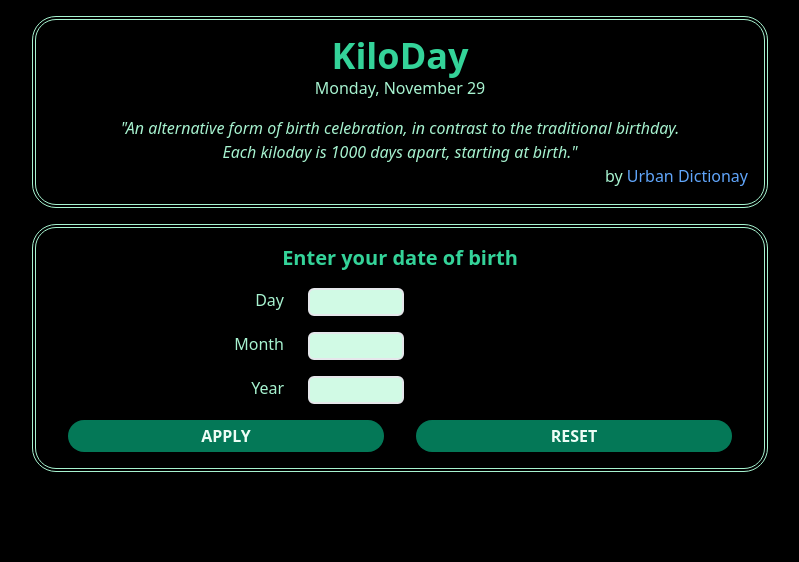
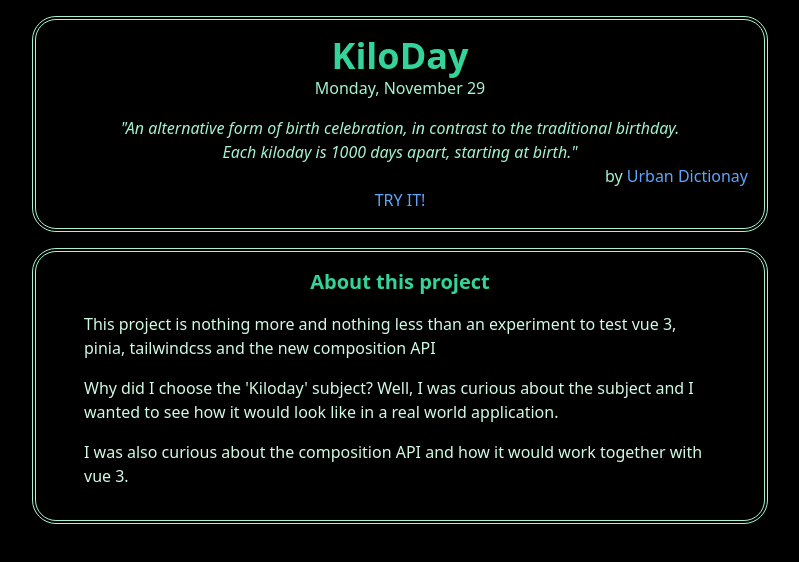
Before and after one commit to dsabalete/kiloday, a Vue app: page /about in a window 1280 px wide. Shown: the top 562 px of the page, without its empty margins (240-1039 px from the left). Built offline with nearby package versions, Linux system fonts and the light colour scheme.

Commit message:
feat: add Sentry and vue-router

```diff
--- a/package.json
+++ b/package.json
@@ -10,13 +10,16 @@
     "e2e": "cypress run --record --key a5745942-56e0-4a02-bc84-39f78fd7ad60"
   },
   "dependencies": {
+    "@sentry/tracing": "^6.17.3",
+    "@sentry/vue": "^6.17.3",
     "@tailwindcss/postcss7-compat": "^2.2.17",
     "autoprefixer": "^9",
     "core-js": "^3.6.5",
     "pinia": "^2.0.4",
     "postcss": "^7",
     "tailwindcss": "npm:@tailwindcss/postcss7-compat@^2.2.17",
-    "vue": "^3.0.0"
+    "vue": "^3.0.0",
+    "vue-router": "^4.0.12"
   },
   "devDependencies": {
     "@vue/cli-plugin-babel": "~4.5.0",
--- a/src/App.vue
+++ b/src/App.vue
@@ -1,47 +1,25 @@
 <template>
-  <main
-    class="container max-w-screen-sm md:max-w-screen-md mx-auto px-4 text-green-100"
-  >
+  <main class="main-container">
     <Header />
-
-    <BirthdayForm />
-
-    <ResultInfo v-if="isValid" />
-
-    <AdditionalInfo v-if="isValid" />
+    <router-view></router-view>
   </main>
 </template>
 
-<script>
-import { computed } from 'vue'
-import { useBirthdayStore } from '@/stores/birthday'
-import Header from './components/Header.vue'
-import BirthdayForm from './components/BirthdayForm.vue'
-import ResultInfo from './components/ResultInfo.vue'
-import AdditionalInfo from './components/AdditionalInfo.vue'
-
-export default {
-  components: { Header, BirthdayForm, ResultInfo, AdditionalInfo },
-  setup() {
-    const store = useBirthdayStore()
-
-    store.birthDate = null
-
-    const isValid = computed(() => {
-      return store.birthDate !== null
-    })
-
-    return { isValid }
-  }
-}
+<script setup>
+import Header from '@/components/Header.vue'
 </script>
 
 <style lang="postcss">
-header,
-section {
+body {
+  @apply bg-black;
+}
+.main-container {
+  @apply container max-w-screen-sm md:max-w-screen-md mx-auto px-4 text-green-100;
+}
+.section-title {
+  @apply text-xl font-bold mb-4 text-center text-green-400;
+}
+::v-deep section {
   @apply my-4 border-4 border-double border-green-200 p-4 rounded-3xl;
 }
-.section-title {
-  @apply text-xl font-bold mb-4 text-green-400;
-}
 </style>
--- a/src/components/BirthdayForm.vue
+++ b/src/components/BirthdayForm.vue
@@ -1,8 +1,6 @@
 <template>
-  <section class="flex flex-col text-green-200">
-    <h2 class="section-title text-center text-green-400">
-      Enter your date of birth
-    </h2>
+  <section>
+    <h2 class="section-title">Enter your date of birth</h2>
     <div class="form-group">
       <label for="day">Day</label>
       <input
--- a/src/components/Header.vue
+++ b/src/components/Header.vue
@@ -1,5 +1,5 @@
 <template>
-  <header class="text-center text-green-200">
+  <header class="header text-center text-green-200">
     <h1 class="text-4xl font-bold text-green-400">KiloDay</h1>
     {{ currentDate }}
     <blockquote class="mt-4 text-center italic">
@@ -11,23 +11,34 @@
       by
       <a
         href="https://www.urbandictionary.com/define.php?term=kiloday"
-        class="text-blue-400 hover:text-blue-300 hover:font-bold"
+        class="link"
         target="_blank"
       >
         Urban Dictionay</a
       >
     </div>
+
+    <router-link to="/" class="link">TRY IT!</router-link>
+    <router-link to="/about" class="link"
+      >What is this silly thing about?</router-link
+    >
   </header>
 </template>
 
-<script>
-import { getFormattedDateString } from '../commons/utils'
-export default {
-  name: 'Header',
-  setup() {
-    return {
-      currentDate: getFormattedDateString()
-    }
-  }
+<script setup>
+import { getFormattedDateString } from '@/commons/utils'
+
+const currentDate = getFormattedDateString()
+</script>
+
+<style lang="postcss" scoped>
+.header {
+  @apply my-4 border-4 border-double border-green-200 p-4 rounded-3xl;
 }
-</script>
+.link {
+  @apply text-blue-400 hover:text-blue-300;
+}
+.active {
+  @apply hidden;
+}
+</style>
--- a/src/index.css
+++ /dev/null
@@ -1,4 +0,0 @@
-body {
-  background: black;
-  color: white;
-}
--- a/src/main.js
+++ b/src/main.js
@@ -1,7 +1,27 @@
 import { createPinia } from 'pinia'
 import { createApp } from 'vue'
-import App from './App.vue'
-import './index.css'
-import './assets/tailwind.css'
 
-createApp(App).use(createPinia()).mount('#app')
+import * as Sentry from '@sentry/vue'
+import { Integrations } from '@sentry/tracing'
+import App from '@/App.vue'
+import '@/assets/tailwind.css'
+import router from '@/router'
+
+const app = createApp(App)
+const pinia = createPinia(app)
+
+Sentry.init({
+  app,
+  dsn: 'https://455ae1d7facb4efbaeb9b595fbcf117c@o1129515.ingest.sentry.io/6173398',
+  integrations: [
+    new Integrations.BrowserTracing({
+      tracingOrigins: ['localhost', 'kiloday.netlify.com', /^\//]
+    })
+  ],
+  tracesSampleRate: 1.0,
+  logErrors: true
+})
+
+app.use(router)
+app.use(pinia)
+app.mount('#app')
--- /dev/null
+++ b/src/router/index.js
@@ -0,0 +1,24 @@
+import { createRouter, createWebHistory } from 'vue-router'
+import Home from '@/views/Home.vue'
+import About from '@/views/About.vue'
+
+const routes = [
+  {
+    path: '/',
+    name: 'Home',
+    component: Home
+  },
+  {
+    path: '/about',
+    name: 'About',
+    component: About
+  }
+]
+
+const router = createRouter({
+  history: createWebHistory(),
+  linkActiveClass: 'active',
+  routes
+})
+
+export default router
--- /dev/null
+++ b/src/views/About.vue
@@ -0,0 +1,36 @@
+<template>
+  <div class="about">
+    <section>
+      <h2 class="section-title">About this project</h2>
+      <p>
+        This project is nothing more and nothing less than an experiment to test
+        vue 3, pinia, tailwindcss and the new composition API
+      </p>
+      <p>
+        Why did I choose the 'Kiloday' subject? Well, I was curious about the
+        subject and I wanted to see how it would look like in a real world
+        application.
+      </p>
+
+      <p>
+        I was also curious about the composition API and how it would work
+        together with vue 3.
+      </p>
+    </section>
+  </div>
+</template>
+
+<script>
+export default {
+  name: 'About'
+}
+</script>
+
+<style lang="postcss" scoped>
+section {
+  @apply px-12;
+}
+p {
+  @apply mb-4;
+}
+</style>
--- /dev/null
+++ b/src/views/Home.vue
@@ -0,0 +1,26 @@
+<template>
+  <div class="home">
+    <BirthdayForm />
+    <ResultInfo v-if="isValid" />
+    <AdditionalInfo v-if="isValid" />
+  </div>
+</template>
+
+<script setup>
+import BirthdayForm from '@/components/BirthdayForm.vue'
+import ResultInfo from '@/components/ResultInfo.vue'
+import AdditionalInfo from '@/components/AdditionalInfo.vue'
+
+import { computed } from 'vue'
+import { useBirthdayStore } from '@/stores/birthday'
+
+const store = useBirthdayStore()
+
+store.birthDate = null
+
+const isValid = computed(() => {
+  return store.birthDate !== null
+})
+</script>
+
+<style lang="postcss" scoped></style>
```
Also changed, not shown: 1 other file (tests, documents, lock files or other folders).
